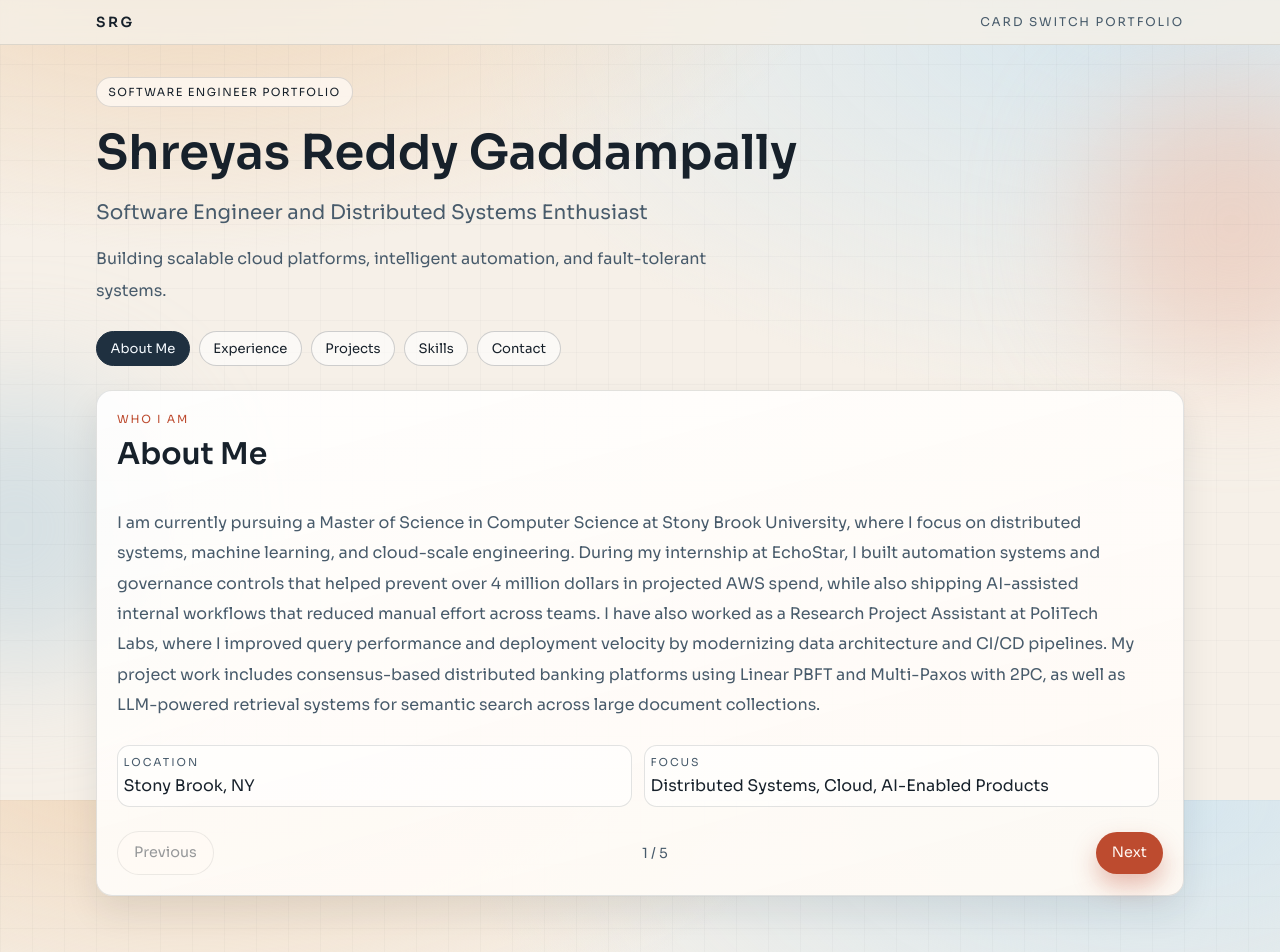
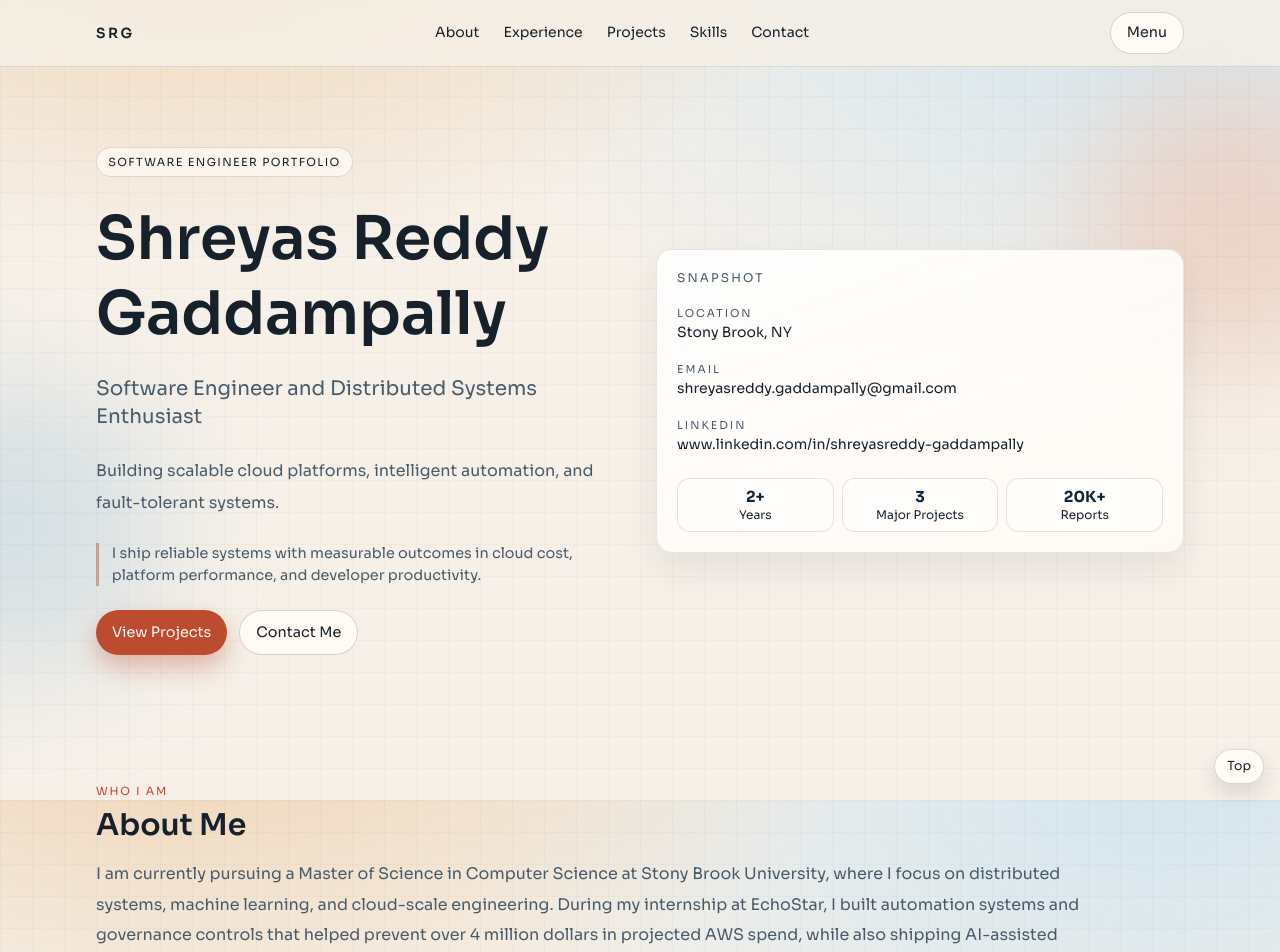
Before and after one commit to ShreyasReddy2401/portfolio-site, a Next.js app: page / in a window 1280 px wide. Shown: the top 952 px of the page. Built offline with nearby package versions, Linux system fonts and the light colour scheme.

Commit message:
Revert card-switch layout back to normal scrolling website

```diff
--- a/src/app/globals.css
+++ b/src/app/globals.css
@@ -155,52 +155,6 @@ a {
   color: var(--ink);
 }
 
-.btn:disabled {
-  opacity: 0.45;
-  cursor: not-allowed;
-  transform: none;
-}
-
-.deck-tabs {
-  display: flex;
-  gap: 0.55rem;
-  flex-wrap: wrap;
-}
-
-.deck-tab {
-  border-radius: 999px;
-  border: 1px solid rgba(22, 33, 43, 0.2);
-  background: rgba(255, 255, 255, 0.6);
-  padding: 0.42rem 0.85rem;
-  font-size: 0.82rem;
-  transition: background 140ms ease, color 140ms ease, transform 140ms ease;
-}
-
-.deck-tab:hover {
-  transform: translateY(-1px);
-}
-
-.deck-tab-active {
-  background: #1f3040;
-  color: #f7fbff;
-  border-color: #1f3040;
-}
-
-.deck-card {
-  border: 1px solid rgba(22, 33, 43, 0.12);
-  border-radius: 1rem;
-  background: linear-gradient(165deg, rgba(255, 255, 255, 0.9), rgba(255, 250, 244, 0.94));
-  padding: 1.25rem;
-  box-shadow: 0 16px 34px rgba(22, 33, 43, 0.09);
-}
-
-.deck-controls {
-  display: flex;
-  align-items: center;
-  justify-content: space-between;
-  gap: 0.75rem;
-}
-
 .nav-link {
   position: relative;
   padding-bottom: 2px;
@@ -296,8 +250,4 @@ a {
   .hero-pretext {
     font-size: 0.85rem;
   }
-
-  .deck-controls {
-    flex-wrap: wrap;
-  }
 }
--- a/src/app/page.tsx
+++ b/src/app/page.tsx
@@ -23,40 +23,132 @@ type Project = {
 
 export default function Home() {
   const data = portfolio;
-  const cards = [
-    { key: "about", label: "About Me", pretext: "Who I am" },
-    { key: "experience", label: "Experience", pretext: "Where I created impact" },
-    { key: "projects", label: "Projects", pretext: "What I built" },
-    { key: "skills", label: "Skills", pretext: "How I execute" },
-    { key: "contact", label: "Contact", pretext: "Let us build together" },
-  ] as const;
-  const [activeCard, setActiveCard] = useState(0);
+  const [menuOpen, setMenuOpen] = useState(false);
 
-  const currentCard = cards[activeCard];
-  const isFirstCard = activeCard === 0;
-  const isLastCard = activeCard === cards.length - 1;
+  const navItems = [
+    { href: "#about", label: "About" },
+    { href: "#experience", label: "Experience" },
+    { href: "#projects", label: "Projects" },
+    { href: "#skills", label: "Skills" },
+    { href: "#contact", label: "Contact" },
+  ];
 
-  const renderCardContent = () => {
-    if (currentCard.key === "about") {
   return (
+    <div className="relative overflow-hidden">
+      <div className="bg-grid pointer-events-none absolute inset-0 opacity-50" />
+      <div className="blob blob-one" />
+      <div className="blob blob-two" />
+
+      <header className="sticky top-0 z-20 border-b border-black/10 bg-[var(--bg)]/80 backdrop-blur-sm">
+        <nav className="mx-auto flex w-full max-w-6xl items-center justify-between px-5 py-3 md:px-8">
+          <a className="text-sm font-semibold tracking-[0.18em]" href="#home">
+            SRG
+          </a>
+          <div className="hidden gap-6 text-sm md:flex">
+            {navItems.map((item) => (
+              <a className="nav-link" href={item.href} key={item.href}>
+                {item.label}
+              </a>
+            ))}
+          </div>
+          <button
+            aria-label="Open menu"
+            className="btn btn-secondary px-3 py-2 text-xs md:hidden"
+            onClick={() => setMenuOpen((prev) => !prev)}
+            type="button"
+          >
+            Menu
+          </button>
+        </nav>
+        {menuOpen ? (
+          <div className="mx-auto flex w-full max-w-6xl flex-col gap-1 px-5 pb-3 md:hidden md:px-8">
+            {navItems.map((item) => (
+              <a
+                className="mobile-nav-link"
+                href={item.href}
+                key={item.href}
+                onClick={() => setMenuOpen(false)}
+              >
+                {item.label}
+              </a>
+            ))}
+          </div>
+        ) : null}
+      </header>
+
+      <main id="home" className="mx-auto w-full max-w-6xl px-5 pb-20 md:px-8">
+        <section className="stagger-children grid min-h-[70vh] items-center gap-8 py-20 md:grid-cols-2">
           <div className="space-y-6">
-          <p className="section-copy mt-0 max-w-3xl">{data.about.long}</p>
-          <div className="grid gap-3 sm:grid-cols-2">
-            <div className="stat text-left">
-              <p className="meta-label">Location</p>
-              <p className="mt-1 text-base">{data.profile.location}</p>
-            </div>
-            <div className="stat text-left">
-              <p className="meta-label">Focus</p>
-              <p className="mt-1 text-base">Distributed Systems, Cloud, AI-Enabled Products</p>
+            <p className="tag">Software Engineer Portfolio</p>
+            <h1 className="text-4xl font-semibold leading-tight sm:text-5xl md:text-6xl">
+              {data.profile.name}
+            </h1>
+            <p className="text-xl text-[var(--muted)]">{data.profile.headline}</p>
+            <p className="max-w-xl text-base leading-8 text-[var(--muted)]">
+              {data.profile.subheadline}
+            </p>
+            <p className="hero-pretext">
+              I ship reliable systems with measurable outcomes in cloud cost, platform performance,
+              and developer productivity.
+            </p>
+            <div className="flex flex-wrap gap-3">
+              <a className="btn btn-primary" href="#projects">
+                View Projects
+              </a>
+              <a className="btn btn-secondary" href="#contact">
+                Contact Me
+              </a>
             </div>
           </div>
+          <aside className="card h-fit">
+            <p className="text-xs uppercase tracking-[0.18em] text-[var(--muted)]">
+              Snapshot
+            </p>
+            <div className="mt-4 space-y-4 text-sm">
+              <p>
+                <span className="meta-label">Location</span>
+                <br />
+                {data.profile.location}
+              </p>
+              <p>
+                <span className="meta-label">Email</span>
+                <br />
+                <a href={`mailto:${data.profile.email}`}>{data.profile.email}</a>
+              </p>
+              <p>
+                <span className="meta-label">LinkedIn</span>
+                <br />
+                <a href={data.profile.linkedin} target="_blank" rel="noreferrer">
+                  {data.profile.linkedin.replace("https://", "")}
+                </a>
+              </p>
             </div>
-      );
-    }
+            <div className="mt-6 grid grid-cols-3 gap-2 text-center text-xs">
+              <div className="stat">
+                <p className="stat-number">2+</p>
+                <p>Years</p>
+              </div>
+              <div className="stat">
+                <p className="stat-number">3</p>
+                <p>Major Projects</p>
+              </div>
+              <div className="stat">
+                <p className="stat-number">20K+</p>
+                <p>Reports</p>
+              </div>
+            </div>
+          </aside>
+        </section>
 
-    if (currentCard.key === "experience") {
-      return (
+        <section id="about" className="section">
+          <p className="section-pretext">Who I am</p>
+          <h2 className="section-title">About Me</h2>
+          <p className="section-copy max-w-3xl">{data.about.long}</p>
+        </section>
+
+        <section id="experience" className="section">
+          <p className="section-pretext">Where I created impact</p>
+          <h2 className="section-title">Work Experience</h2>
           <div className="grid gap-4">
             {data.experience.map((item: Experience) => (
               <article className="card card-hover timeline-card" key={`${item.company}-${item.role}`}>
@@ -87,16 +179,18 @@ export default function Home() {
               </article>
             ))}
           </div>
-      );
-    }
+        </section>
 
-    if (currentCard.key === "projects") {
-      return (
+        <section id="projects" className="section">
+          <p className="section-pretext">What I built</p>
+          <h2 className="section-title">Projects</h2>
           <div className="grid gap-4 md:grid-cols-2">
             {data.projects.map((project: Project) => (
               <article className="card card-hover h-full" key={project.name}>
                 <h3 className="text-xl font-semibold">{project.name}</h3>
-              <p className="mt-3 text-sm leading-7 text-[var(--muted)]">{project.summary}</p>
+                <p className="mt-3 text-sm leading-7 text-[var(--muted)]">
+                  {project.summary}
+                </p>
                 <ul className="mt-4 list-disc space-y-2 pl-6 text-sm leading-7 text-[var(--muted)]">
                   {project.bullets.map((point) => (
                     <li key={point}>{point}</li>
@@ -112,15 +206,17 @@ export default function Home() {
               </article>
             ))}
           </div>
-      );
-    }
+        </section>
 
-    if (currentCard.key === "skills") {
-      return (
+        <section id="skills" className="section">
+          <p className="section-pretext">How I execute</p>
+          <h2 className="section-title">Skills</h2>
           <div className="grid gap-4 md:grid-cols-2">
             {Object.entries(data.skills).map(([category, list]) => (
               <article className="card card-hover" key={category}>
-              <h3 className="text-lg font-semibold capitalize">{category.replace("_", " ")}</h3>
+                <h3 className="text-lg font-semibold capitalize">
+                  {category.replace("_", " ")}
+                </h3>
                 <div className="mt-4 flex flex-wrap gap-2">
                   {(list as string[]).map((skill) => (
                     <span className="chip" key={`${category}-${skill}`}>
@@ -131,27 +227,13 @@ export default function Home() {
               </article>
             ))}
           </div>
-      );
-    }
+        </section>
 
-    return (
-      <div className="space-y-6">
-        <p className="section-copy mt-0 max-w-2xl">{data.about.short}</p>
-        <div className="space-y-3 text-sm">
-          <p>
-            <span className="meta-label">Email</span>
-            <br />
-            <a href={`mailto:${data.profile.email}`}>{data.profile.email}</a>
-          </p>
-          <p>
-            <span className="meta-label">LinkedIn</span>
-            <br />
-            <a href={data.profile.linkedin} target="_blank" rel="noreferrer">
-              {data.profile.linkedin.replace("https://", "")}
-            </a>
-          </p>
-        </div>
-        <div className="flex flex-wrap gap-3">
+        <section id="contact" className="section pb-6">
+          <p className="section-pretext">Let us build together</p>
+          <h2 className="section-title">Contact</h2>
+          <p className="section-copy max-w-2xl">{data.about.short}</p>
+          <div className="mt-6 flex flex-wrap gap-3">
             <a className="btn btn-primary" href={`mailto:${data.profile.email}`}>
               Email Me
             </a>
@@ -164,82 +246,11 @@ export default function Home() {
               LinkedIn
             </a>
           </div>
-      </div>
-    );
-  };
+        </section>
 
-  return (
-    <div className="relative overflow-hidden">
-      <div className="bg-grid pointer-events-none absolute inset-0 opacity-50" />
-      <div className="blob blob-one" />
-      <div className="blob blob-two" />
-
-      <header className="sticky top-0 z-20 border-b border-black/10 bg-[var(--bg)]/80 backdrop-blur-sm">
-        <nav className="mx-auto flex w-full max-w-6xl items-center justify-between px-5 py-3 md:px-8">
-          <span className="text-sm font-semibold tracking-[0.18em]">SRG</span>
-          <span className="text-xs tracking-[0.16em] text-[var(--muted)] uppercase">
-            Card Switch Portfolio
-          </span>
-        </nav>
-      </header>
-
-      <main className="mx-auto w-full max-w-6xl px-5 pb-16 pt-8 md:px-8">
-        <section className="stagger-children space-y-6">
-          <div className="space-y-4">
-            <p className="tag">Software Engineer Portfolio</p>
-            <h1 className="text-4xl font-semibold leading-tight sm:text-5xl">
-              {data.profile.name}
-            </h1>
-            <p className="text-xl text-[var(--muted)]">{data.profile.headline}</p>
-            <p className="max-w-2xl text-base leading-8 text-[var(--muted)]">
-              {data.profile.subheadline}
-            </p>
-          </div>
-
-          <div className="deck-tabs" role="tablist" aria-label="Portfolio cards">
-            {cards.map((card, index) => (
-              <button
-                aria-selected={activeCard === index}
-                className={`deck-tab ${activeCard === index ? "deck-tab-active" : ""}`}
-                key={card.key}
-                onClick={() => setActiveCard(index)}
-                role="tab"
-                type="button"
-              >
-                {card.label}
-              </button>
-            ))}
-          </div>
-
-          <section className="deck-card" aria-live="polite">
-            <p className="section-pretext">{currentCard.pretext}</p>
-            <h2 className="section-title">{currentCard.label}</h2>
-
-            <div className="mt-5 max-h-[58vh] overflow-y-auto pr-1">{renderCardContent()}</div>
-
-            <div className="deck-controls mt-6">
-              <button
-                className="btn btn-secondary"
-                disabled={isFirstCard}
-                onClick={() => setActiveCard((prev) => Math.max(prev - 1, 0))}
-                type="button"
-              >
-                Previous
-              </button>
-              <p className="text-sm text-[var(--muted)]">
-                {activeCard + 1} / {cards.length}
-              </p>
-              <button
-                className="btn btn-primary"
-                disabled={isLastCard}
-                onClick={() => setActiveCard((prev) => Math.min(prev + 1, cards.length - 1))}
-                type="button"
-              >
-                Next
-              </button>
-            </div>
-          </section>
-        </section>
+        <a className="back-to-top" href="#home">
+          Top
+        </a>
       </main>
     </div>
   );
```
Lines whose indentation alone changed are shown as unchanged.
